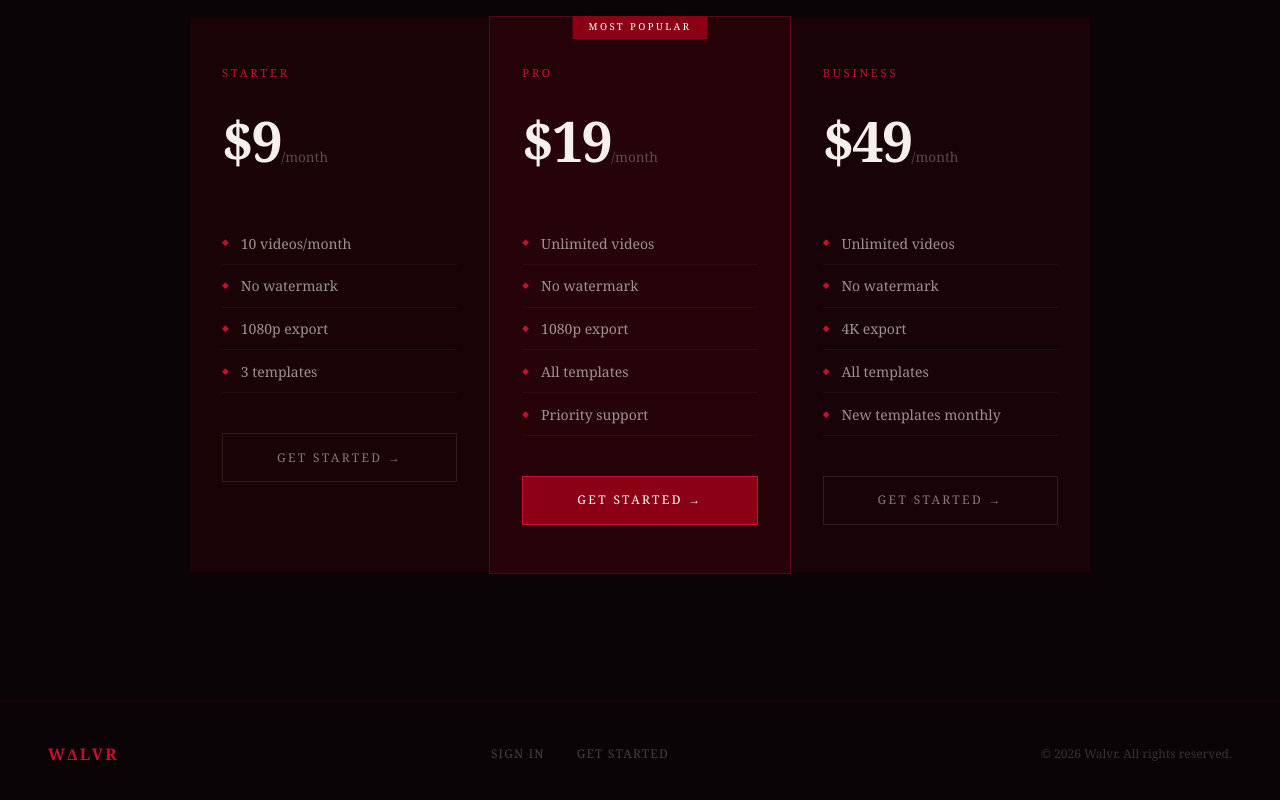
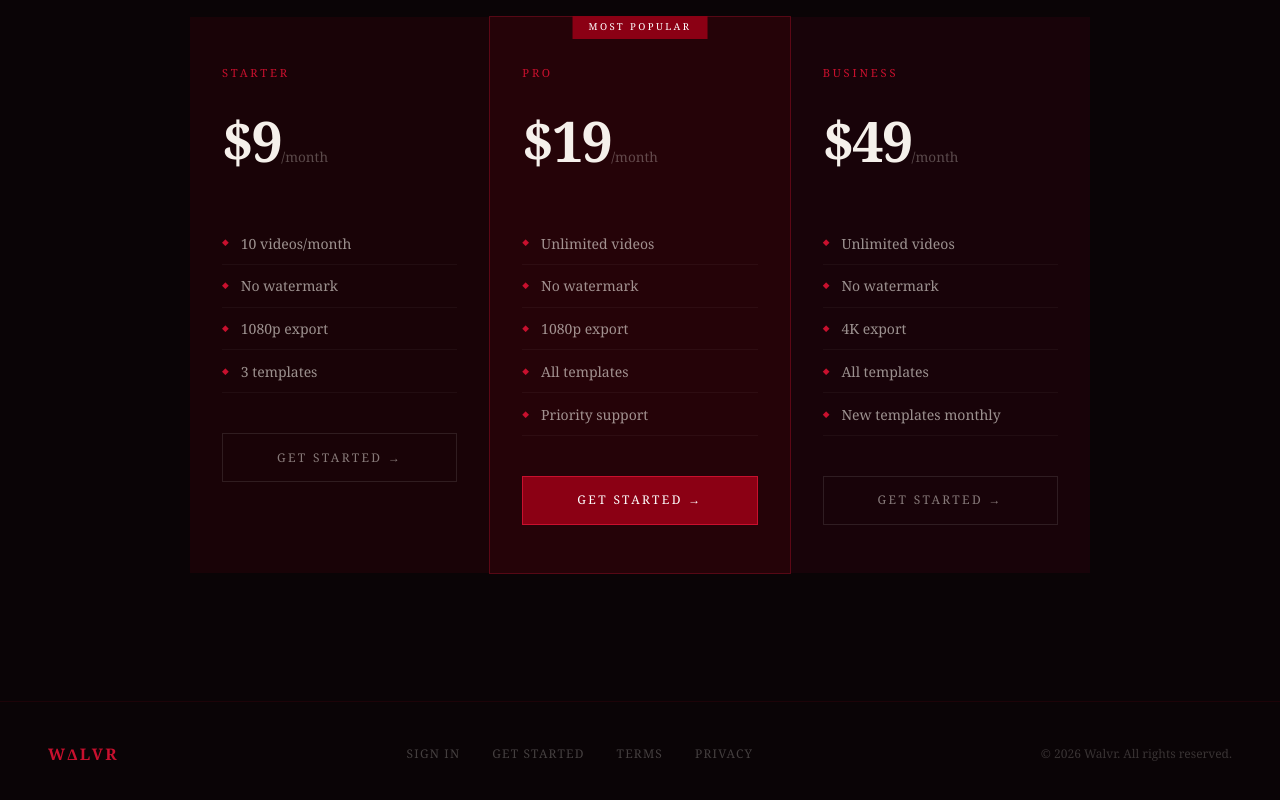
Before and after one commit to muditmatharu74-beep/Walvr-v-2, a Next.js app: page / in a window 1280 px wide. Shown: the part 2629-3429 px from the top of the page. Built offline with nearby package versions, Linux system fonts and the light colour scheme.

Commit message:
Update page.tsx

```diff
--- a/src/app/page.tsx
+++ b/src/app/page.tsx
@@ -217,6 +217,8 @@ export default function HomePage() {
         <div style={{ display: "flex", gap: "2rem", alignItems: "center" }}>
           <Link href="/login" style={{ color: "rgba(245,240,235,0.25)", fontSize: "0.75rem", textDecoration: "none", letterSpacing: "0.1em", textTransform: "uppercase" }}>Sign In</Link>
           <Link href="/get-started" style={{ color: "rgba(245,240,235,0.25)", fontSize: "0.75rem", textDecoration: "none", letterSpacing: "0.1em", textTransform: "uppercase" }}>Get Started</Link>
+          <Link href="/terms" style={{ color: "rgba(245,240,235,0.25)", fontSize: "0.75rem", textDecoration: "none", letterSpacing: "0.1em", textTransform: "uppercase" }}>Terms</Link>
+          <Link href="/privacy" style={{ color: "rgba(245,240,235,0.25)", fontSize: "0.75rem", textDecoration: "none", letterSpacing: "0.1em", textTransform: "uppercase" }}>Privacy</Link>
         </div>
         <p style={{ color: "rgba(245,240,235,0.2)", fontSize: "0.75rem" }}>© 2026 Walvr. All rights reserved.</p>
       </footer>
```
